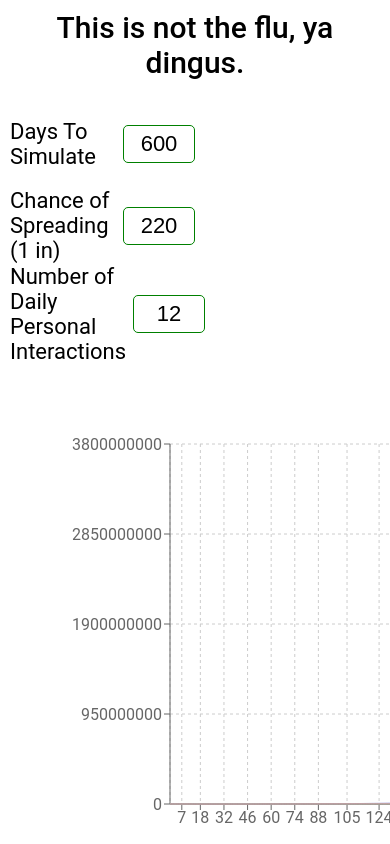
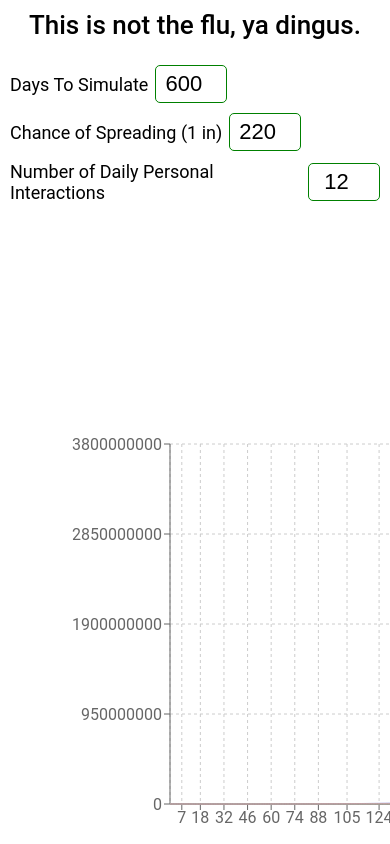
Before and after one commit to ralusek/worse-than-flu, a React (Create React App) app: page / in a window 390 px wide. Built offline with nearby package versions, Linux system fonts and the light colour scheme.

Commit message:
Add basic media queries for mobiles.

```diff
--- a/src/app/rootStyles.scss
+++ b/src/app/rootStyles.scss
@@ -3,7 +3,7 @@
   flex: 1 1 100%;
   flex-direction: column;
   padding: 10px;
-  overflow: hidden;
+  overflow-y: auto;
 
   >.header {
     display: flex;
@@ -15,6 +15,11 @@
       font-size: 30px;
       font-weight: 500;
       margin-bottom: 30px;
+
+      @media screen and (max-width: 700px) {
+        font-size: 26px;
+        margin-bottom: 15px;
+      }
     }
 
     >.controls-container {
@@ -22,11 +27,20 @@
       flex: 0 1 auto;
       justify-content: space-around;
 
+      @media screen and (max-width: 700px) {
+        flex-direction: column-reverse;
+      }
+
       >.controls {
         display: flex;
         flex-direction: column;
         flex: 1 1 auto;
         width: 50%;
+
+        @media screen and (max-width: 700px) {
+          width: 100%;
+          margin-bottom: 20px;
+        }
 
         >.control {
           display: flex;
@@ -36,7 +50,12 @@
           align-items: center;
           font-size: 22px;
 
-          &:last-of-type {
+          @media screen and (max-width: 700px) {
+            font-size: 18px;
+            height: max-content;
+          }
+
+            &:last-of-type {
             margin-bottom: 0;
           }
 
@@ -61,6 +80,11 @@
       >.video {
         width: 50%;
         text-align: center;
+
+        @media screen and (max-width: 700px) {
+          width: 100%;
+          margin-bottom: 10px;
+        }
       }
     }
   }
--- a/src/app/rootView.tsx
+++ b/src/app/rootView.tsx
@@ -50,6 +50,7 @@ function RootView({
             </div>
             <input
               className='value'
+              type='number'
               value={daysToSimulate}
               onChange={(evt) => setDaysToSimulate(Number(evt.target.value))}
             />
@@ -60,6 +61,7 @@ function RootView({
             </div>
             <input
               className='value'
+              type='number'
               value={fixedProbabilityOfSpread}
               onChange={(evt) => setFixedProbabilityOfSpread(Number(evt.target.value))}
             />
@@ -70,6 +72,7 @@ function RootView({
             </div>
             <input
               className='value'
+              type='number'
               value={fixedInterpersonalInteractions}
               onChange={(evt) => setFixedInterpersonalInteractions(Number(evt.target.value))}
             />
```
